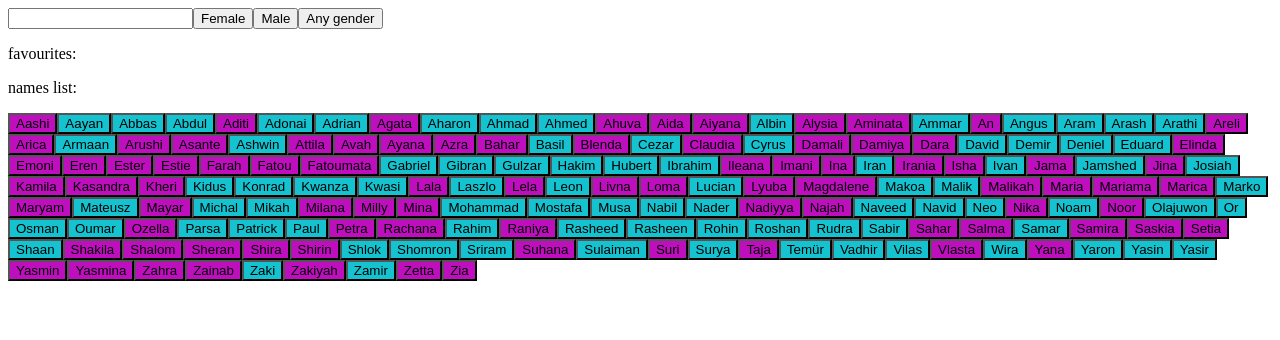
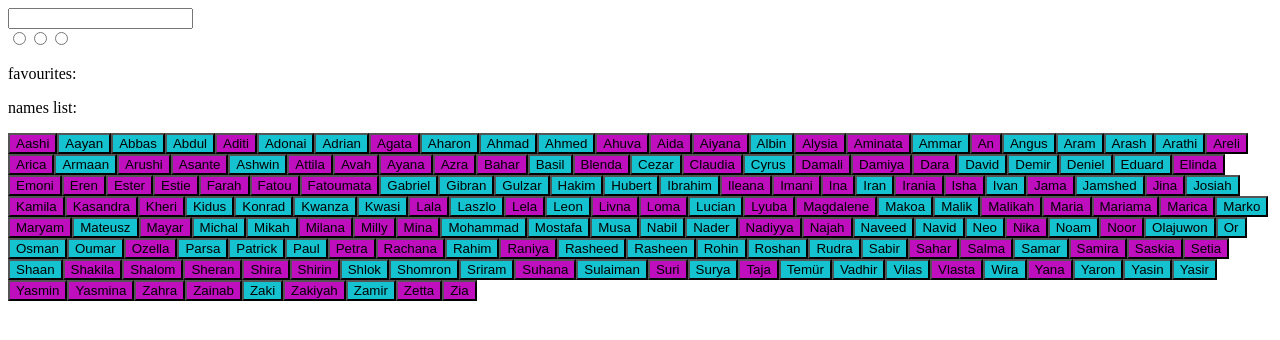
Before and after one commit to isawokin98/baby-names, a React (Create React App) app: page / in a window 1280 px wide. Shown: the top 340 px of the page. Built offline with nearby package versions, Linux system fonts and the light colour scheme; the HTML template or start-up script is replaced by a standard one.

Commit message:
got radio working

```diff
--- a/src/components/SearchBar.tsx
+++ b/src/components/SearchBar.tsx
@@ -9,8 +9,13 @@ interface SearchBarProps {
 export default function SearchBar({search, onSearchChange, handleAllClick, handleFemaleClick, handleMaleClick}: SearchBarProps):JSX.Element {
     return <>
         <input value={search} onChange={onSearchChange}></input>
-        <button onClick={handleFemaleClick}>Female</button>
-        <button onClick={handleMaleClick}>Male</button>
-        <button onClick={handleAllClick}>Any gender</button>
+        <form>
+            <input type='radio' value='f' name='gender' onChange={handleFemaleClick}></input>
+            <input type='radio' value='m' name='gender' onChange={handleMaleClick}></input>
+            <input type='radio' value='all' name='gender' onChange={handleAllClick}></input>
+
+        </form>
+
+
     </>
 }
```
